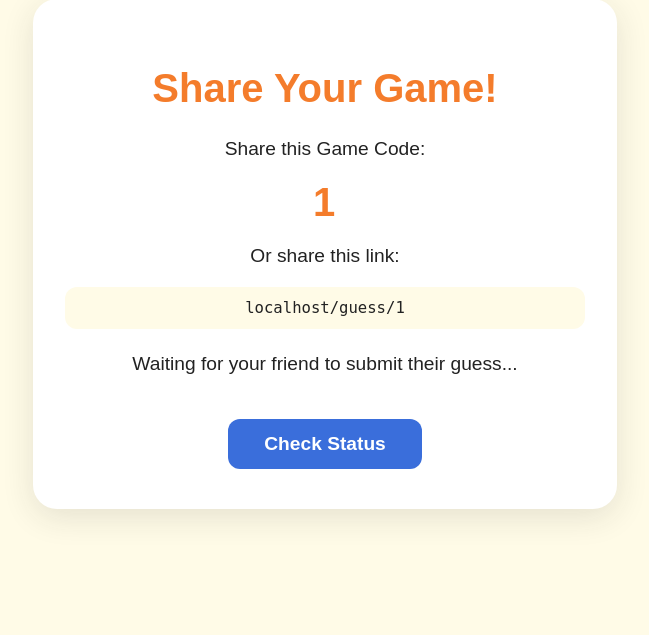
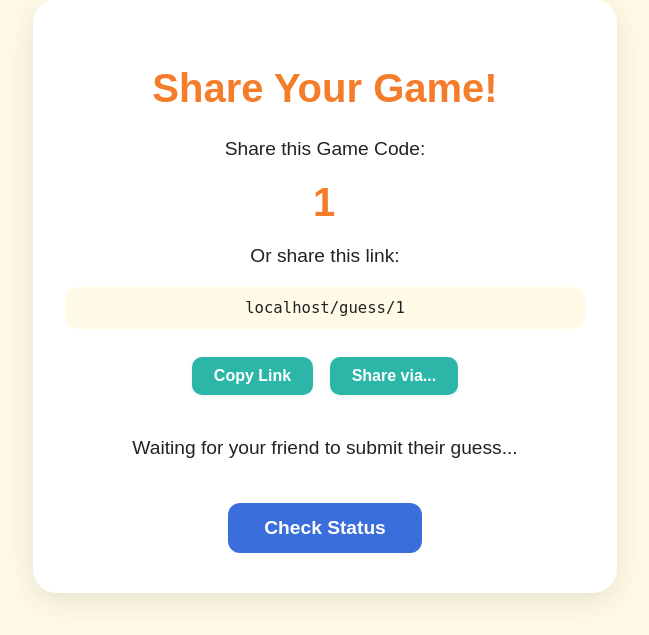
Before and after one commit to jmozden3/Top-Five, a Flask app: page /waiting/1 in a window 1280 px wide. Shown: the part 119-754 px from the top of the page, without its empty margins (315-964 px from the left). Run offline with Flask 3, Linux system fonts and the light colour scheme.

Commit message:
native sharing functions

```diff
--- a/templates/waiting_player2.html
+++ b/templates/waiting_player2.html
@@ -21,6 +21,38 @@
                 console.error("Error checking status", err);
             }
         }
+
+        function copyLink() {
+            const link = document.getElementById('share-link').textContent;
+            navigator.clipboard.writeText(link).then(function() {
+                alert('Link copied to clipboard!');
+            }, function() {
+                alert('Failed to copy link.');
+            });
+        }
+        function shareLink() {
+            const link = document.getElementById('share-link').textContent;
+            if (navigator.share) {
+                navigator.share({
+                    title: 'Join my Top Five game!',
+                    text: 'Try to guess my ranking! Play here:',
+                    url: link
+                });
+            } else {
+                alert('Sharing is not supported on this device. You can copy the link instead.');
+            }
+        }
+        // Allow long-press to trigger share on mobile
+        const shareDiv = document.getElementById('share-link');
+        let pressTimer;
+        shareDiv.addEventListener('touchstart', function(e) {
+            pressTimer = setTimeout(function() {
+                shareLink();
+            }, 600);
+        });
+        shareDiv.addEventListener('touchend', function(e) {
+            clearTimeout(pressTimer);
+        });
     </script>
     <style>
         .share-container {
@@ -66,6 +98,30 @@
         .check-btn:hover {
             background: var(--color-btn-hover);
         }
+        .copy-btn, .share-btn {
+            background: var(--color-secondary);
+            color: #fff;
+            border: none;
+            border-radius: 10px;
+            padding: 10px 22px;
+            font-size: 1em;
+            font-weight: bold;
+            cursor: pointer;
+            margin: 8px 6px 18px 6px;
+            box-shadow: 0 1px 4px rgba(44,44,44,0.08);
+            transition: background 0.2s;
+        }
+        .copy-btn:hover, .share-btn:hover {
+            background: var(--color-primary);
+        }
+        @media (max-width: 700px) {
+            .copy-btn, .share-btn {
+                width: 90vw;
+                max-width: 98vw;
+                font-size: 1em;
+                padding: 14px 0;
+            }
+        }
     </style>
 </head>
 <body>
@@ -75,7 +131,9 @@
         <div class="game-code">{{ room_id }}</div>
 
         <p>Or share this link:</p>
-        <div class="share-link">{{ request.host }}/guess/{{ room_id }}</div>
+        <div class="share-link" id="share-link">{{ request.host }}/guess/{{ room_id }}</div>
+        <button type="button" class="copy-btn" onclick="copyLink()">Copy Link</button>
+        <button type="button" class="share-btn" onclick="shareLink()">Share via...</button>
 
         <div class="waiting-text" id="status">Waiting for your friend to submit their guess...</div>
         <button onclick="checkStatus()" class="check-btn">Check Status</button>
```
Also changed, not shown: cards.json (+5 -5 lines).
